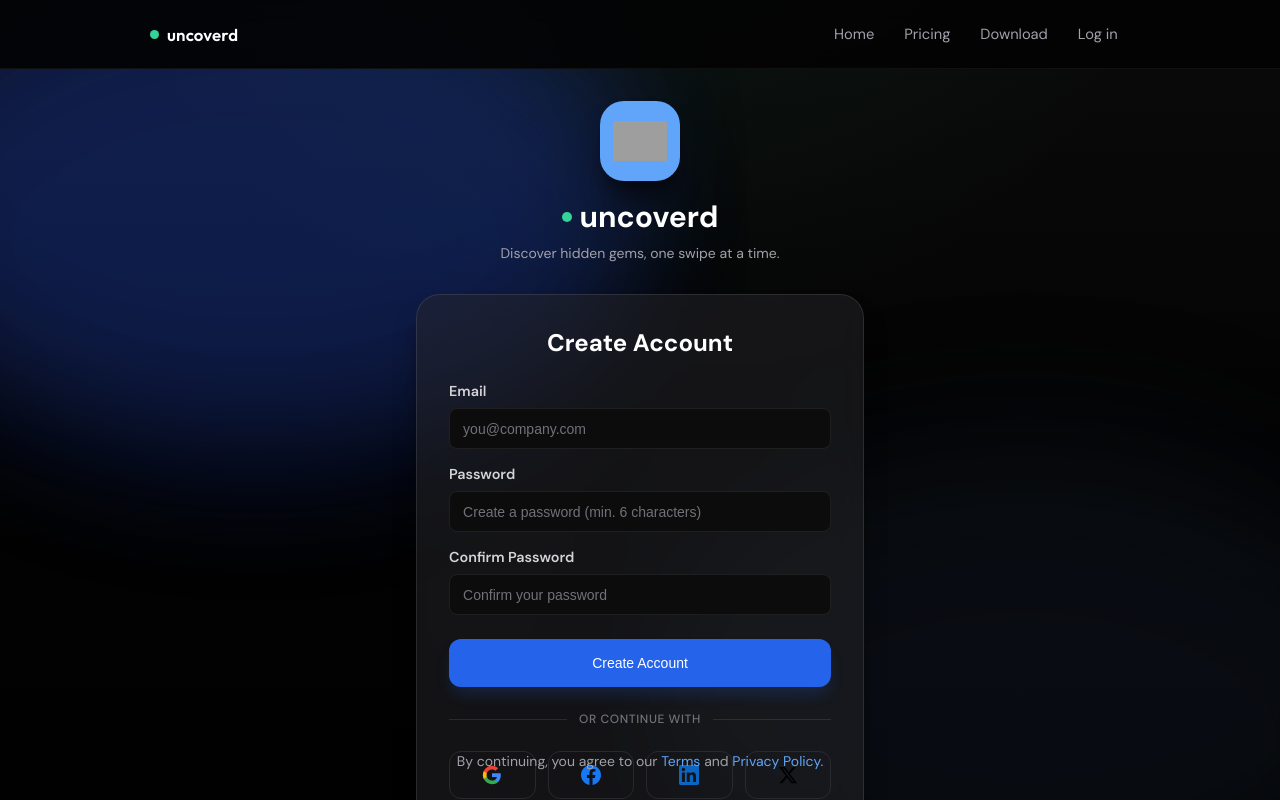
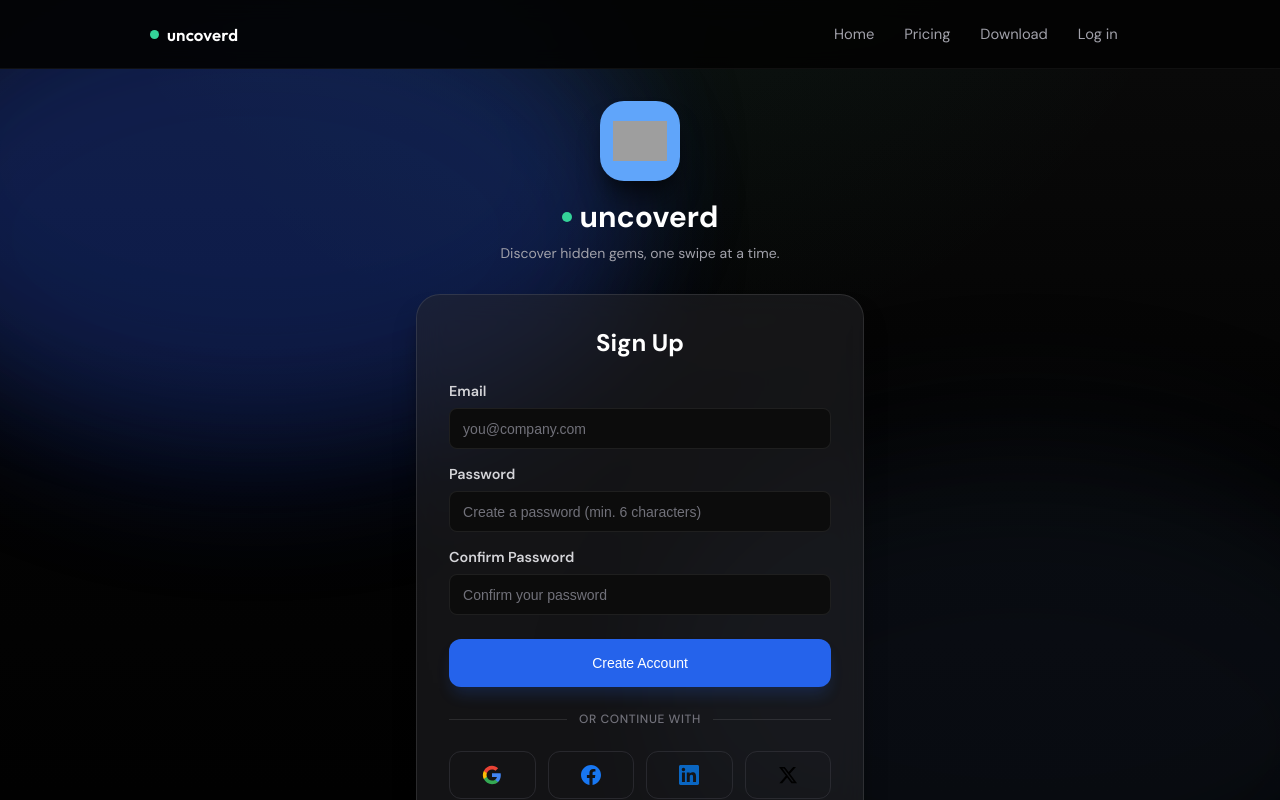
Before and after one commit to tickrbee/uncoverd-web, a Next.js app: page /signup in a window 1280 px wide. Shown: the top 800 px of the page. Built offline with nearby package versions, Linux system fonts and the light colour scheme; no server answers; grey boxes are pictures that could not be loaded.

Commit message:
Fix footer text positioning and update page titles to 'Log In' and 'Sign Up'

```diff
--- a/src/app/signup/page.tsx
+++ b/src/app/signup/page.tsx
@@ -21,20 +21,21 @@
   return (
     <>
       <MainNav />
+      <div style={{ position: "relative", minHeight: "100vh", display: "flex", flexDirection: "column" }}>
         <SignupForm />
         <p style={{
-        position: "fixed",
-        bottom: "1rem",
-        left: "50%",
-        transform: "translateX(-50%)",
+          marginTop: "auto",
+          paddingBottom: "1rem",
           textAlign: "center",
           fontSize: "0.875rem",
           color: "var(--text-secondary)",
-        zIndex: 20
+          zIndex: 20,
+          position: "relative"
         }}>
           By continuing, you agree to our <Link href="/legal/terms" style={{ color: "#60a5fa" }}>Terms</Link> and{" "}
           <Link href="/legal/privacy" style={{ color: "#60a5fa" }}>Privacy Policy</Link>.
         </p>
+      </div>
     </>
   );
 }
--- a/src/components/signup-form.tsx
+++ b/src/components/signup-form.tsx
@@ -136,7 +136,7 @@
         </div>
 
         <div className="login-card">
-          <h2 className="login-card-title">Create Account</h2>
+          <h2 className="login-card-title">Sign Up</h2>
 
           <form onSubmit={signUp} className="login-form">
             <div className="login-input-group">
```
Also changed, not shown: src/app/login/page.tsx (+6 -5 lines). Lines whose indentation alone changed are shown as unchanged.
